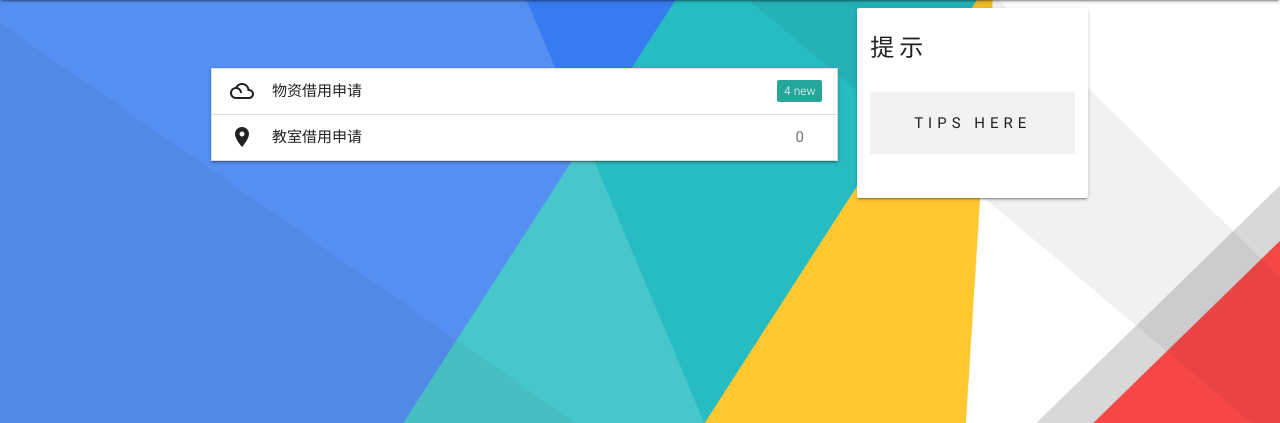
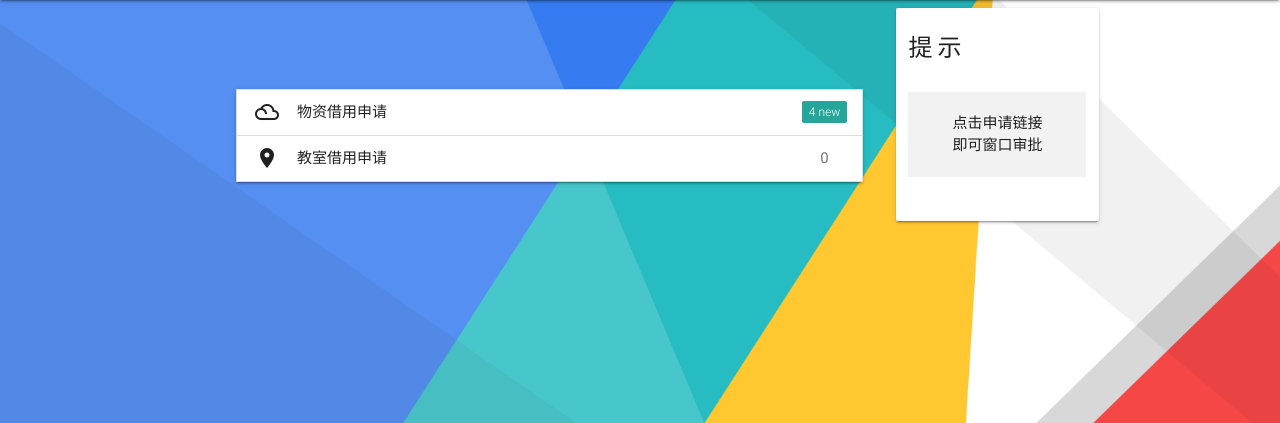
Before and after one commit to star-du/HUST_AUNET_Materials, a Flask app: page /scrutiny-application/ in a window 1280 px wide. Shown: the part 64-487 px from the top of the page. Run offline with Flask 2, Linux system fonts and the light colour scheme; data comes from the database, SQL or seed files in the repository.

Commit message:
物资借用申请基本完成

```diff
--- a/templates/scrutiny.html
+++ b/templates/scrutiny.html
@@ -1,7 +1,7 @@
 {% extends "base.html" %}
 {% block content %}
 <style>
-    .tips
+    .card-title
     {
         letter-spacing: 5px;
     }
@@ -44,15 +44,16 @@
 <!--/form-->
   </div>
 
-<div class="">
-  <div class="card">
+<div class="row">
+  <div class="card right ">
     <div class="card-content tips">
       <div class="row">
         <span class="card-title left">提示</span>
       </div>
 
       <div class="row tips-content">
-        <span class="card-content" >TIPS HERE</span>
+        <span class="card-content" >点击申请链接</span><br>
+        <span class="card-content" >即可窗口审批</span>
       </div>
     </div>
   </div>
@@ -92,12 +93,12 @@
 
 <div class="modal-footer">
   <form action="{{url_for('approve_mat', id = id_list[i])}}" method="post">
-    <button class="btn col s3 waves-effect waves-light right" type="submit">同意借用
+    <button class="btn col s3 waves-effect waves-light right" type="submit" >同意借用
       <i class="material-icons right">check_circle</i>
     </button>
   </form>
   <form action="{{url_for('refuse_mat', id = id_list[i])}}" method="post">
-    <button class="btn col s3 waves-effect waves-light right" type="submit">否决申请
+    <button class="btn col s3  orange darken-4 waves-effect waves-light right" type="submit">否决申请
       <i class="material-icons right">event_busy</i>
     </button>
   </form>
```
